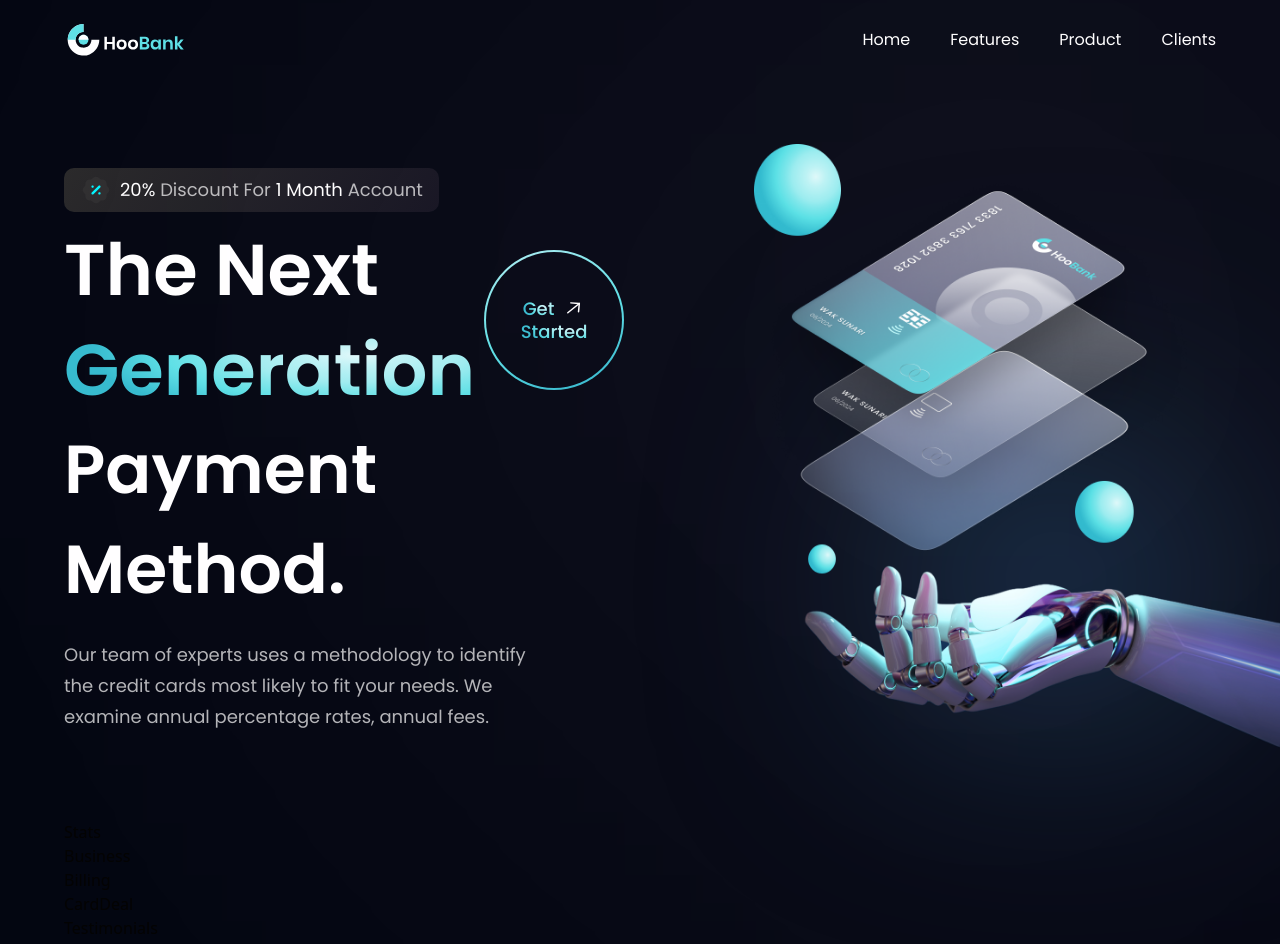
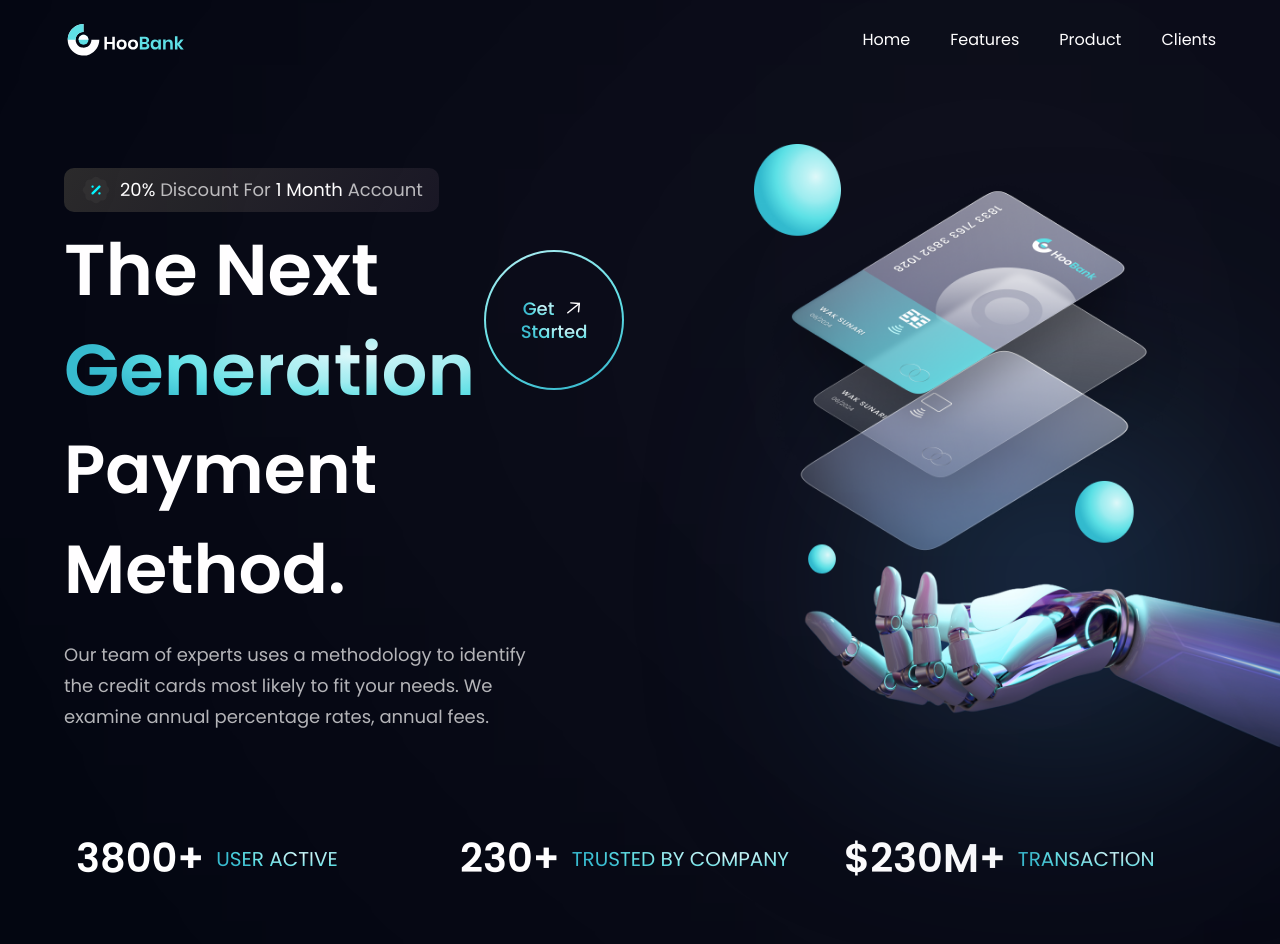
Before and after one commit to GugaS1lva/HooBank_Master, a React (Vite) app: page / in a window 1280 px wide. Shown: the top 944 px of the page. Built offline with nearby package versions, Linux system fonts and the light colour scheme.

Commit message:
Finished Stats [✓]

```diff
--- a/src/components/Stats.jsx
+++ b/src/components/Stats.jsx
@@ -1,8 +1,16 @@
-import React from 'react'
+import { stats } from "../constants"
+import styles from "../style"
 
 const Stats = () => {
   return (
-    <div>Stats</div>
+    <section className={`${styles.flexCenter} flex-row flex-wrap sm:mb-20 mb-6`}>
+      {stats.map(stat => (
+        <div key={stat.id} className={`flex-1 flex justify-start items-center flex-row m-3`}>
+          <h4 className="font-poppins font-semibold text-white text-[30px] xs:text-[40px] leading-[43px] xs:leading-[53px]">{stat.value}</h4>
+          <p className="font-poppins font-normal text-gradient uppercase ml-3 text-[15px] xs:text-[20px] leading-[21px] xs:leading-[26px]">{stat.title}</p>
+        </div>
+      ))}
+    </section>
   )
 }
 
```
